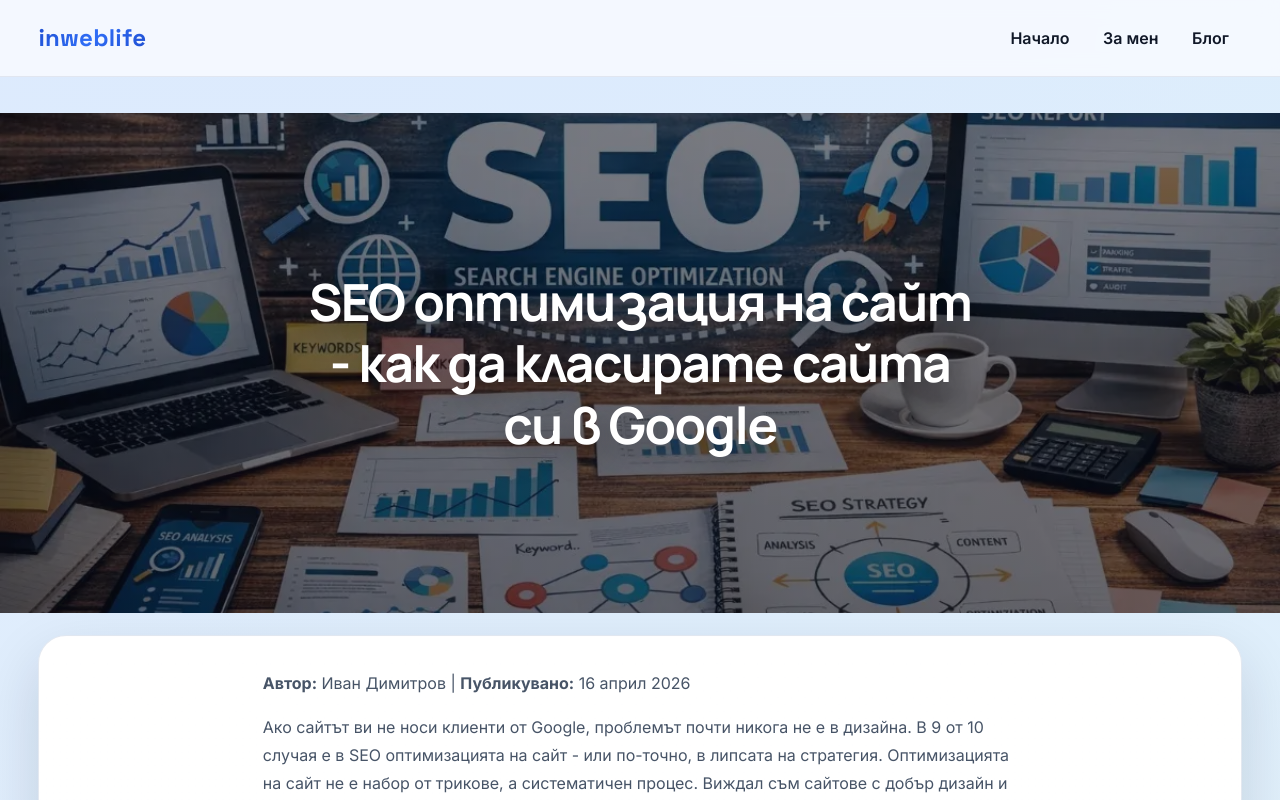
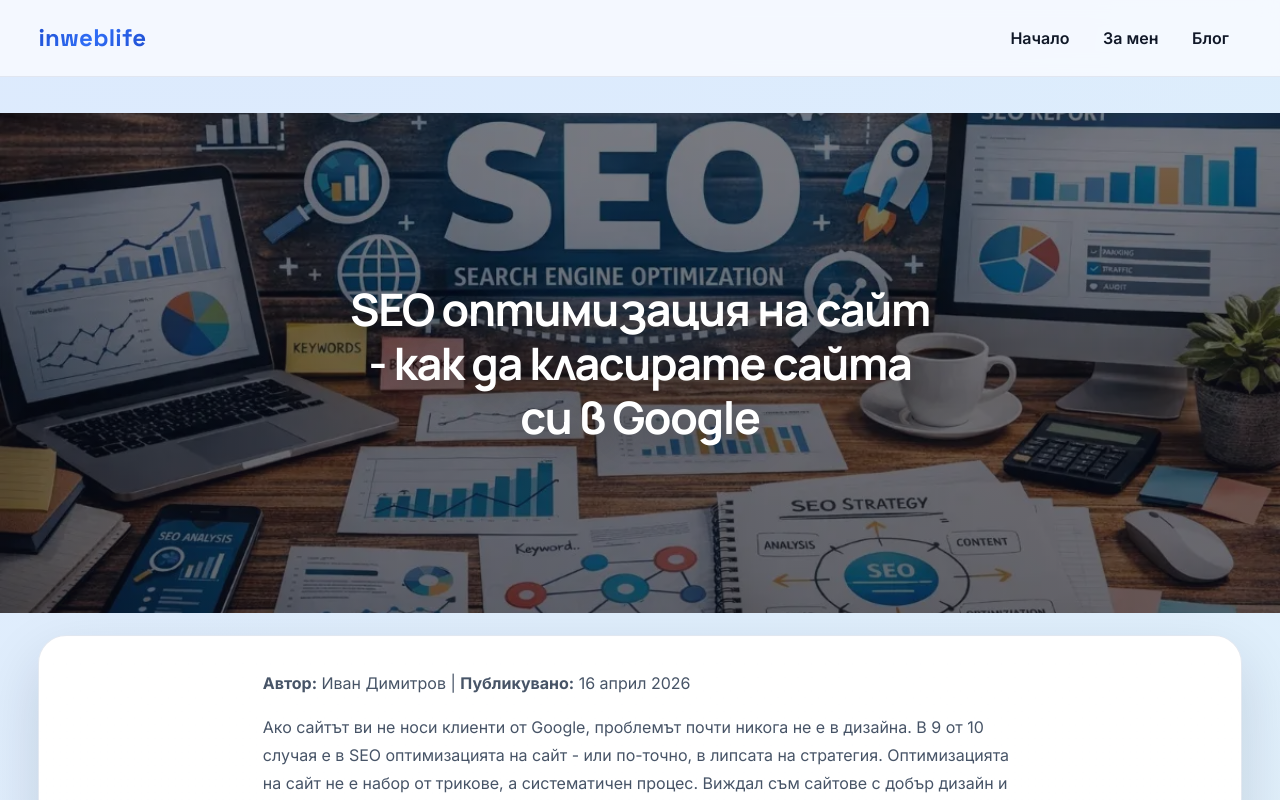
Before and after one commit to inweblife/inweblife, a Next.js app: page /seo-optimizaciya-na-ueb-sait in a window 1280 px wide. Shown: the top 800 px of the page. Built offline with nearby package versions, Linux system fonts and the light colour scheme; no server answers.

Commit message:
Update Article.module.css

```diff
--- a/styles/Article.module.css
+++ b/styles/Article.module.css
@@ -38,6 +38,7 @@
   color: #ffffff;
   margin: 0;
   max-width: 20ch;
+  font-size: clamp(1.2rem, 3.5vw, 3.4rem);
   text-shadow: 0 10px 30px rgba(0, 0, 0, 0.35);
 }
 
```
